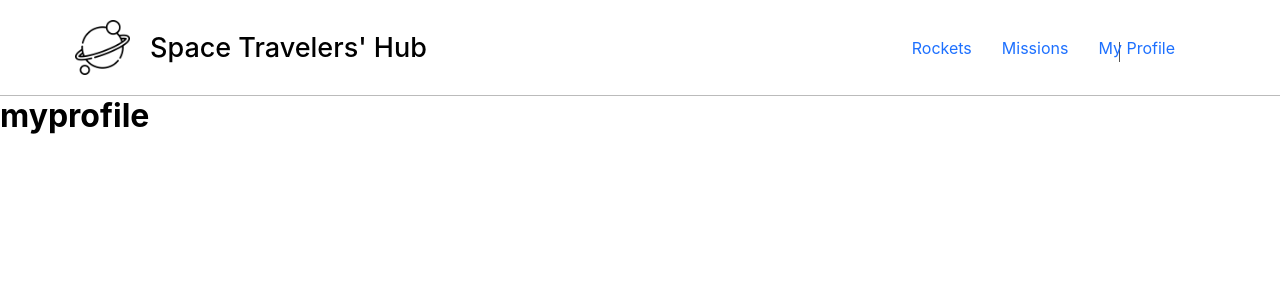
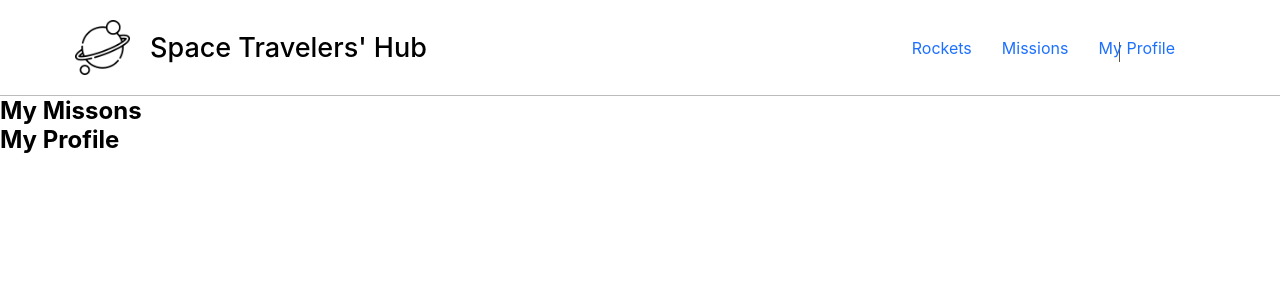
Before and after one commit to polarDefender/Space-Travelers-Hub, a React (Create React App) app: page /myprofile in a window 1280 px wide. Shown: the top 300 px of the page. Built offline with nearby package versions, Linux system fonts and the light colour scheme; the HTML template or start-up script is replaced by a standard one.

Commit message:
Render a list of all reserved rockets on My profile page

```diff
--- a/src/App.js
+++ b/src/App.js
@@ -4,8 +4,7 @@ import {
 import './App.css';
 import Layout from './layout/Layout';
 import Rockets from './layout/Rockets';
-// import Missions from './components/Missions';
-// import MyProfile from './components/MyProfile';
+import MyProfile from './layout/MyProfile';
 
 const App = () => (
   <BrowserRouter>
@@ -13,7 +12,7 @@ const App = () => (
       <Route path="/" element={<Layout />}>
         <Route index element={<Rockets />} />
         <Route path="missions" element={<h1>missions</h1>} />
-        <Route path="myprofile" element={<h1>myprofile</h1>} />
+        <Route path="myprofile" element={<MyProfile />} />
         <Route path="*" element={<h1>Not found</h1>} />
       </Route>
     </Routes>
--- a/src/layout/MyProfile.js
+++ b/src/layout/MyProfile.js
@@ -0,0 +1,24 @@
+import { useSelector } from 'react-redux';
+
+const MyProfile = () => {
+  const rockets = useSelector((state) => state.rockets);
+  const reservedRocket = rockets.filter((rocket) => rocket.reserved === true);
+
+  return (
+    <div className="myprofile-container">
+      <div className="mymissions">
+        <h2>My Missons</h2>
+      </div>
+      <div className="myrockets">
+        <h2>My Profile</h2>
+        <ul>
+          {reservedRocket.map((rocket) => (
+            <li key={rocket.name}>{rocket.name}</li>
+          ))}
+        </ul>
+      </div>
+    </div>
+  );
+};
+
+export default MyProfile;
```
